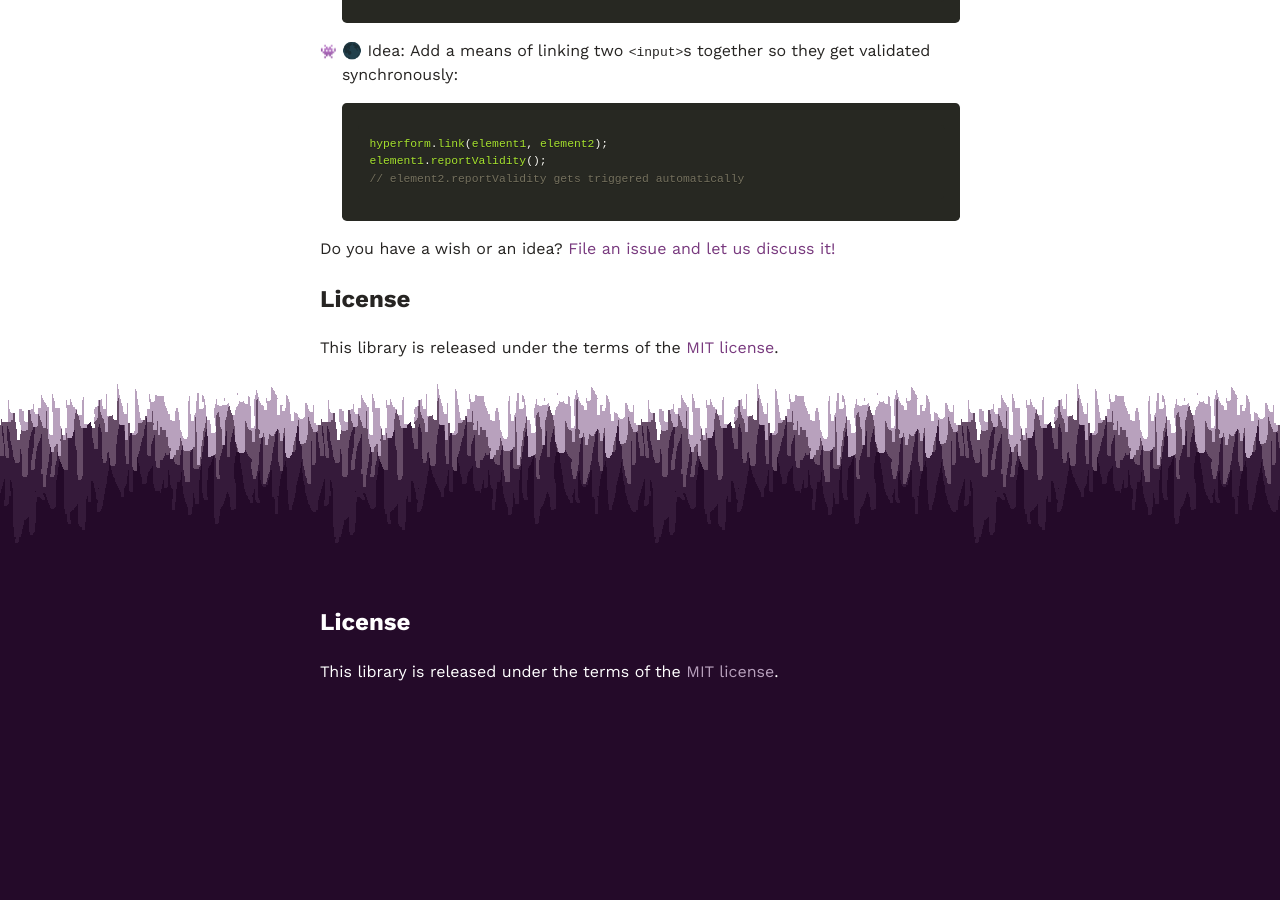
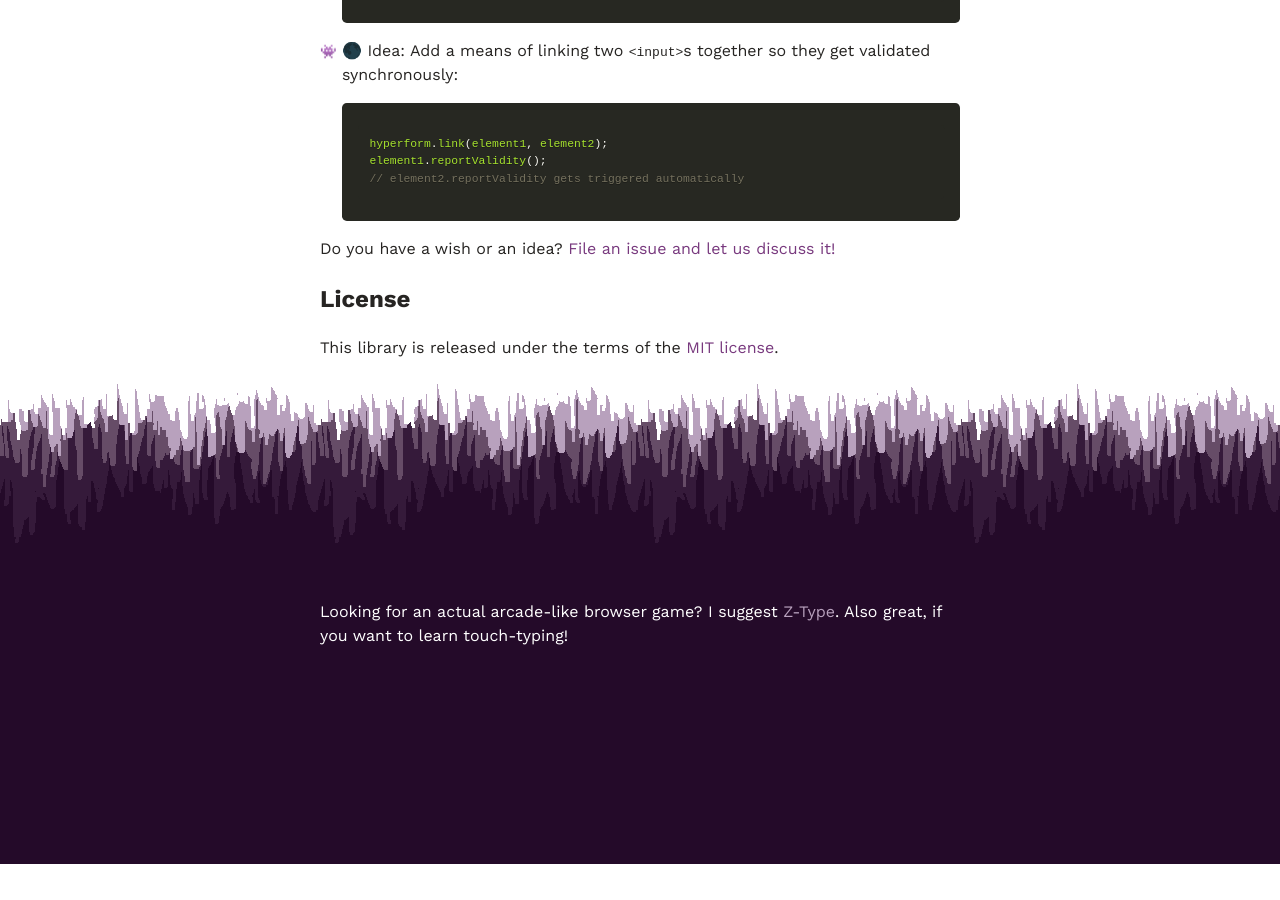
Before and after one commit to hyperform/hyperform.github.io, a Jekyll site: the page built from index.md, in a window 1280 px wide and 900 px high, scrolled down 4334 px. Built offline with Jekyll 4.4.1, drawn with Linux system fonts in a browser that asks for light colours; emoji names are drawn with the system emoji font; after the commit the page ends 5198 px from its top, so only the background shows below that.

Commit message:
put something useful in the footer

```diff
--- a/_includes/footer.html
+++ b/_includes/footer.html
@@ -1,6 +1,7 @@
 <footer class="page-footer">
   <section>
-    <h2>License</h2>
-    <p>This library is released under the terms of the <a href="https://github.com/hyperform/hyperform/LICENSE.md">MIT license</a>.</p>
+    <p>Looking for an actual arcade-like browser game? I suggest
+      <a href="http://zty.pe/">Z-Type</a>. Also great, if you want to
+      learn touch-typing!</p>
   </section>
 </footer>
```
